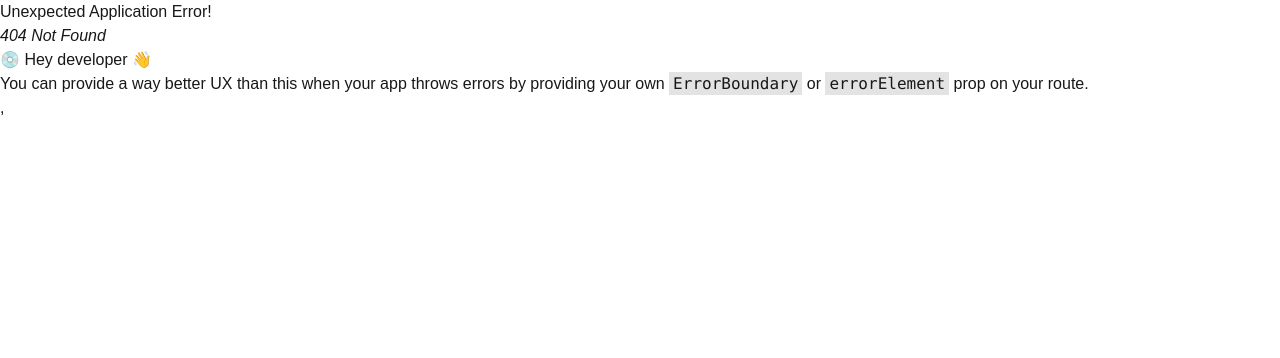
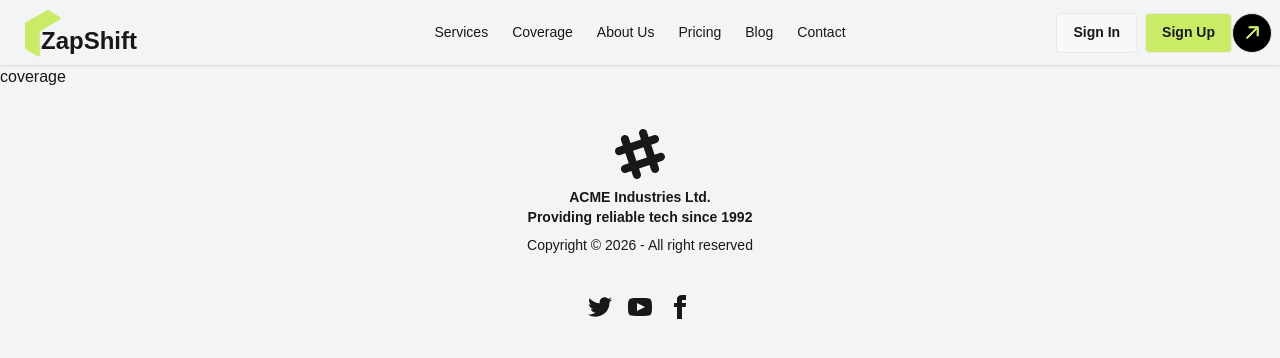
Before and after one commit to MAHFUZh129/ZapShift_client, a React (Vite) app: page /coverage in a window 1280 px wide. Before the commit this address had no page. Shown: the top 358 px of the page. Built offline with nearby package versions, Linux system fonts and the light colour scheme.

Commit message:
installed react leaflet

```diff
--- a/package.json
+++ b/package.json
@@ -11,10 +11,12 @@
   },
   "dependencies": {
     "@tailwindcss/vite": "^4.2.1",
+    "leaflet": "^1.9.4",
     "lucide-react": "^0.577.0",
     "react": "^19.1.1",
     "react-dom": "^19.1.1",
     "react-icons": "^5.6.0",
+    "react-leaflet": "^5.0.0-rc.2",
     "react-responsive-carousel": "^3.2.23",
     "react-router": "^7.13.1",
     "swiper": "^12.1.2",
--- /dev/null
+++ b/src/pages/Coverage.jsx
@@ -0,0 +1,11 @@
+import React from 'react';
+
+const Coverage = () => {
+    return (
+        <div>
+            coverage
+        </div>
+    );
+};
+
+export default Coverage;
--- a/src/routes/router.jsx
+++ b/src/routes/router.jsx
@@ -1,6 +1,7 @@
 import { createBrowserRouter } from "react-router";
 import RootLayout from "../layouts/RootLayout";
 import Home from "../pages/home/Home";
+import Coverage from "../pages/Coverage";
 
 export const router = createBrowserRouter([
   {
@@ -10,7 +11,12 @@ export const router = createBrowserRouter([
       {
        index:true,
        Component:Home
-      }
+      },
+      {
+        path:"coverage",
+        Component:Coverage
+      },
+
     ]
 
   },
```
Also changed, not shown: 1 other file (tests, documents, lock files or other folders).
